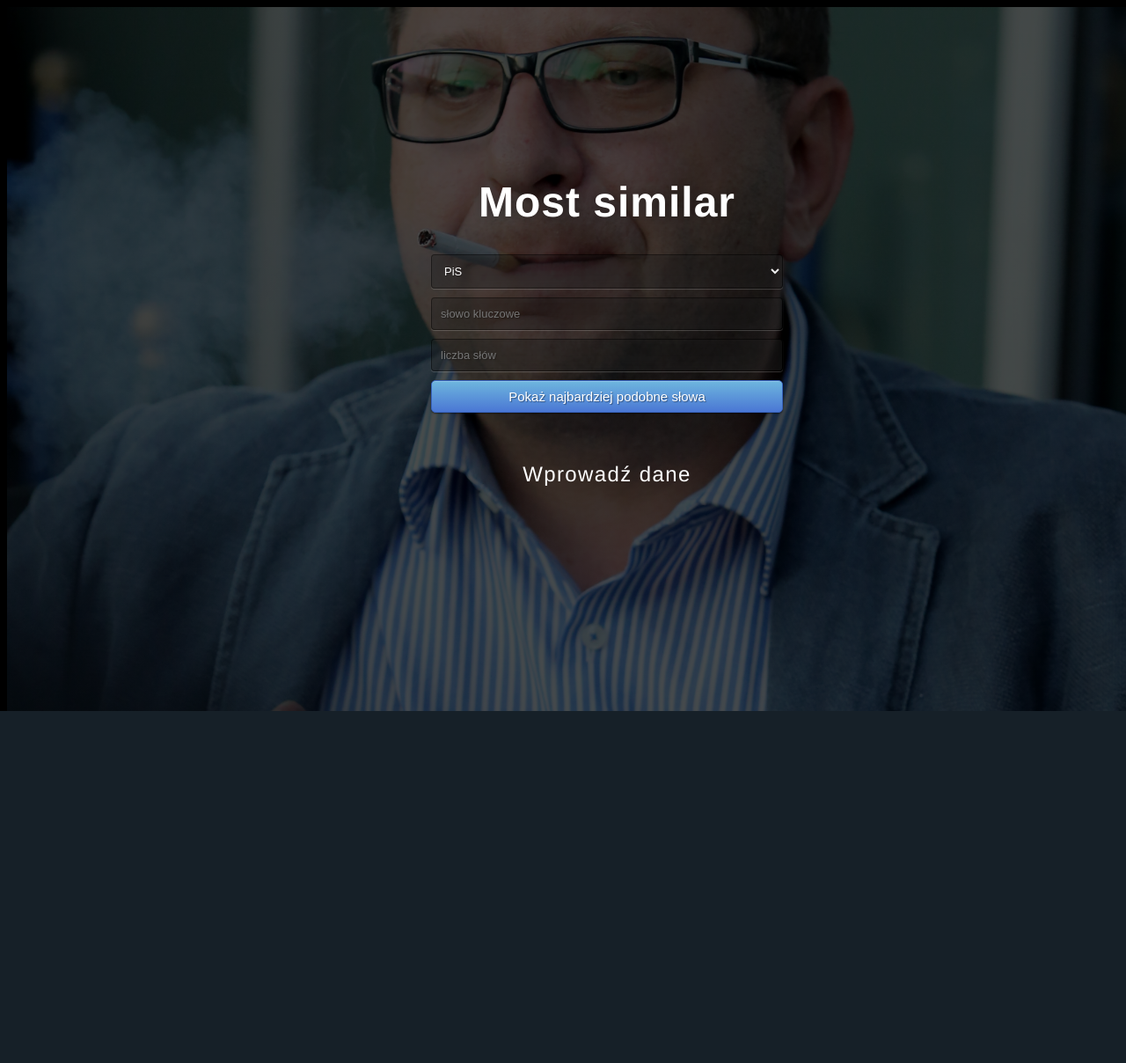
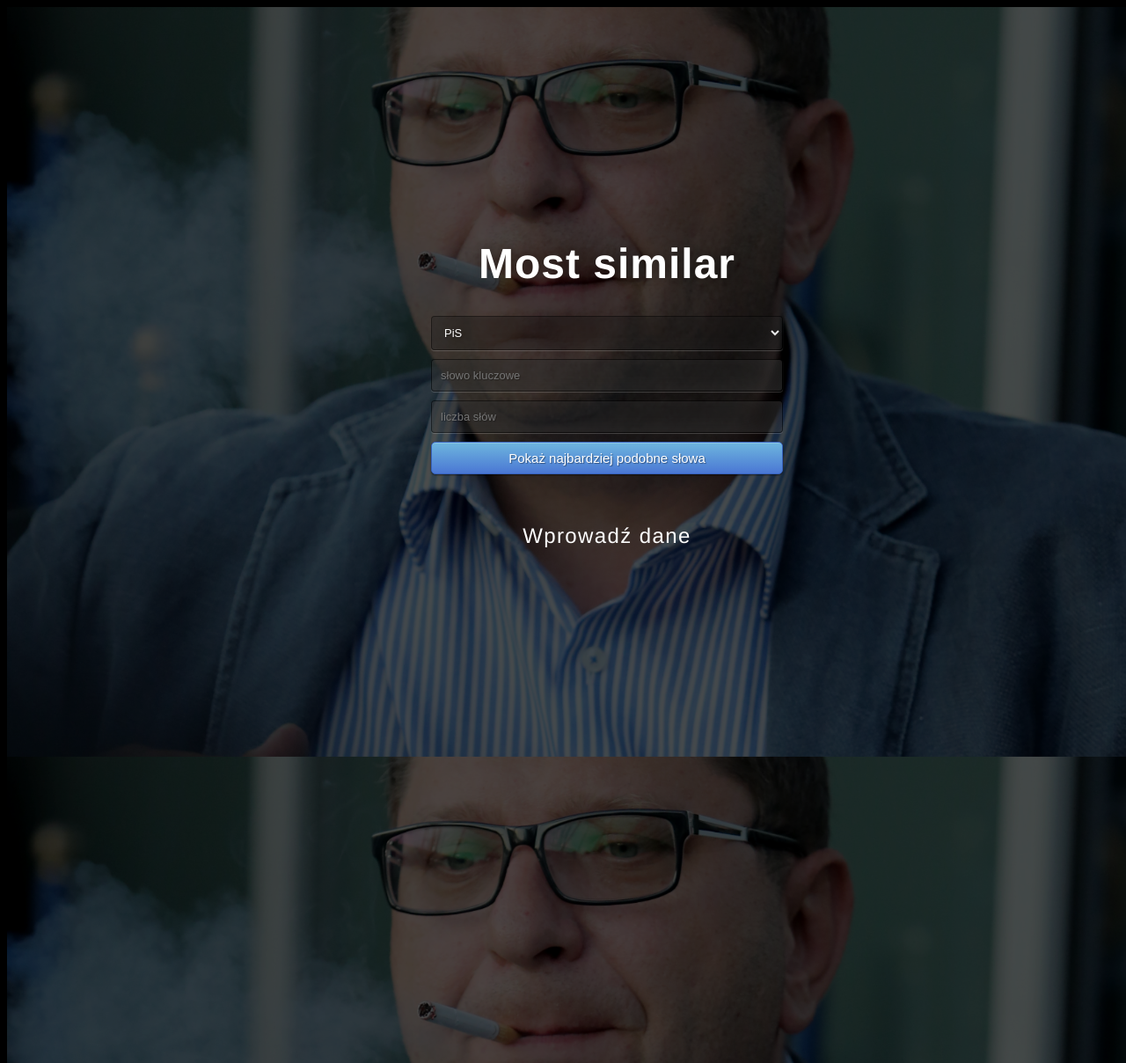
Before and after one commit to kalii4747/Tweet2Vec, a Flask app: page / in a window 1280 px wide. Shown: the whole page at 88% size. Before the commit the page ends 808 px from the top, so only its background shows below. Run offline with Flask 2, Linux system fonts and the light colour scheme.

Commit message:
Update style.css

```diff
--- a/static/css/style.css
+++ b/static/css/style.css
@@ -17,7 +17,7 @@ header {
     background-image: linear-gradient(rgba(0, 0, 0, 0.7), rgba(0, 0, 0, 0.7)), url(img/stonog.jpg);
     background-size: cover;
     background-position: center;
-    height: 100vh;
+    height: 150vh;
     background-attachment: fixed;
 }
 
@@ -36,7 +36,7 @@ body {
 	position: absolute;
 	top: 40%;
 	left: 50%;
-	margin: -150px 0 0 -150px;
+	margin: -80px 0 0 -150px;
 	width:400px;
 	height:400px;
 }
@@ -62,4 +62,4 @@ input, select {
 	-ms-transition: box-shadow .5s ease;
 	transition: box-shadow .5s ease;
 }
-input:focus { box-shadow: inset 0 -5px 45px rgba(100,100,100,0.4), 0 1px 1px rgba(255,255,255,0.2); }
+input, select:focus { box-shadow: inset 0 -5px 45px rgba(100,100,100,0.4), 0 1px 1px rgba(255,255,255,0.2); }
```
